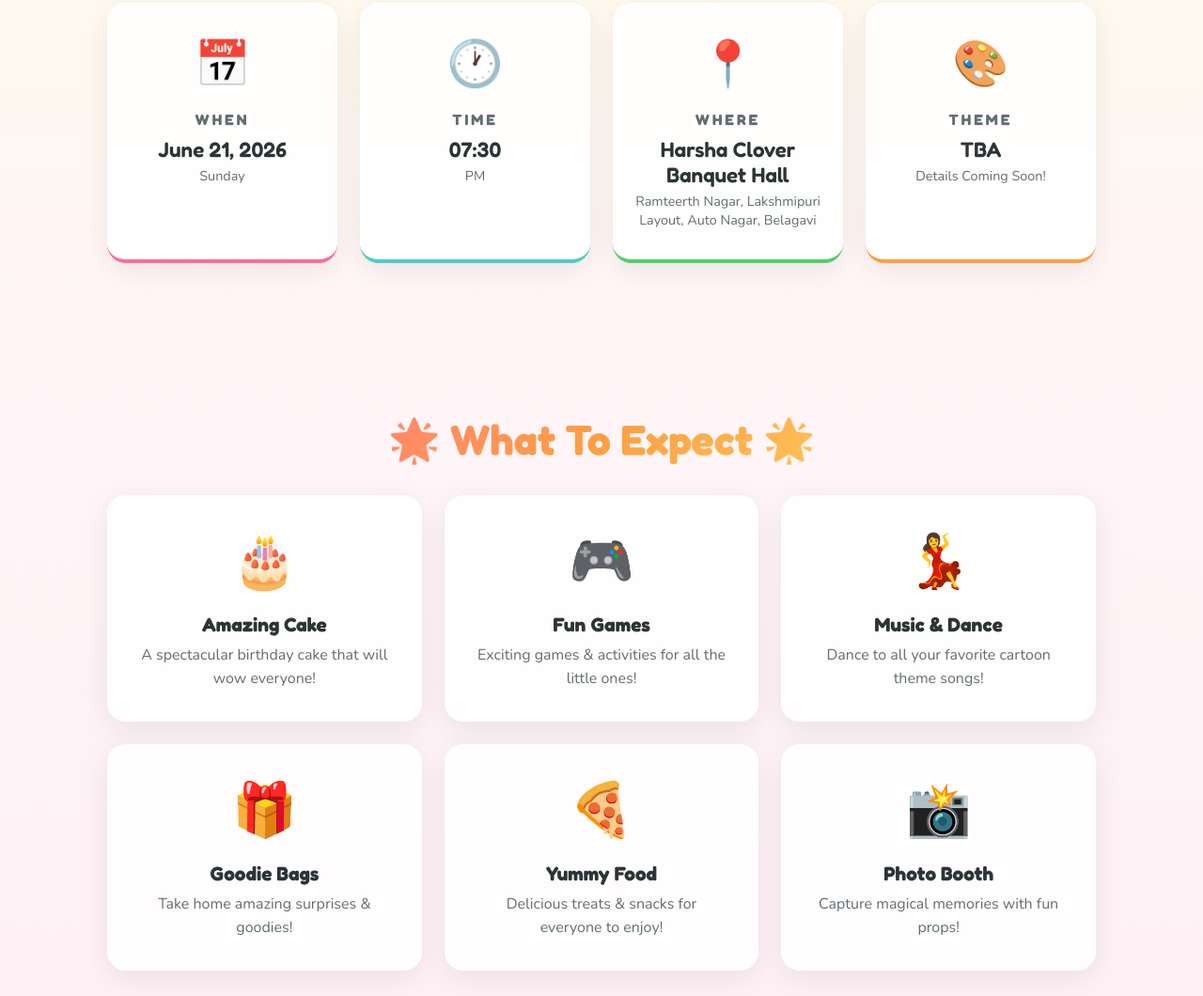
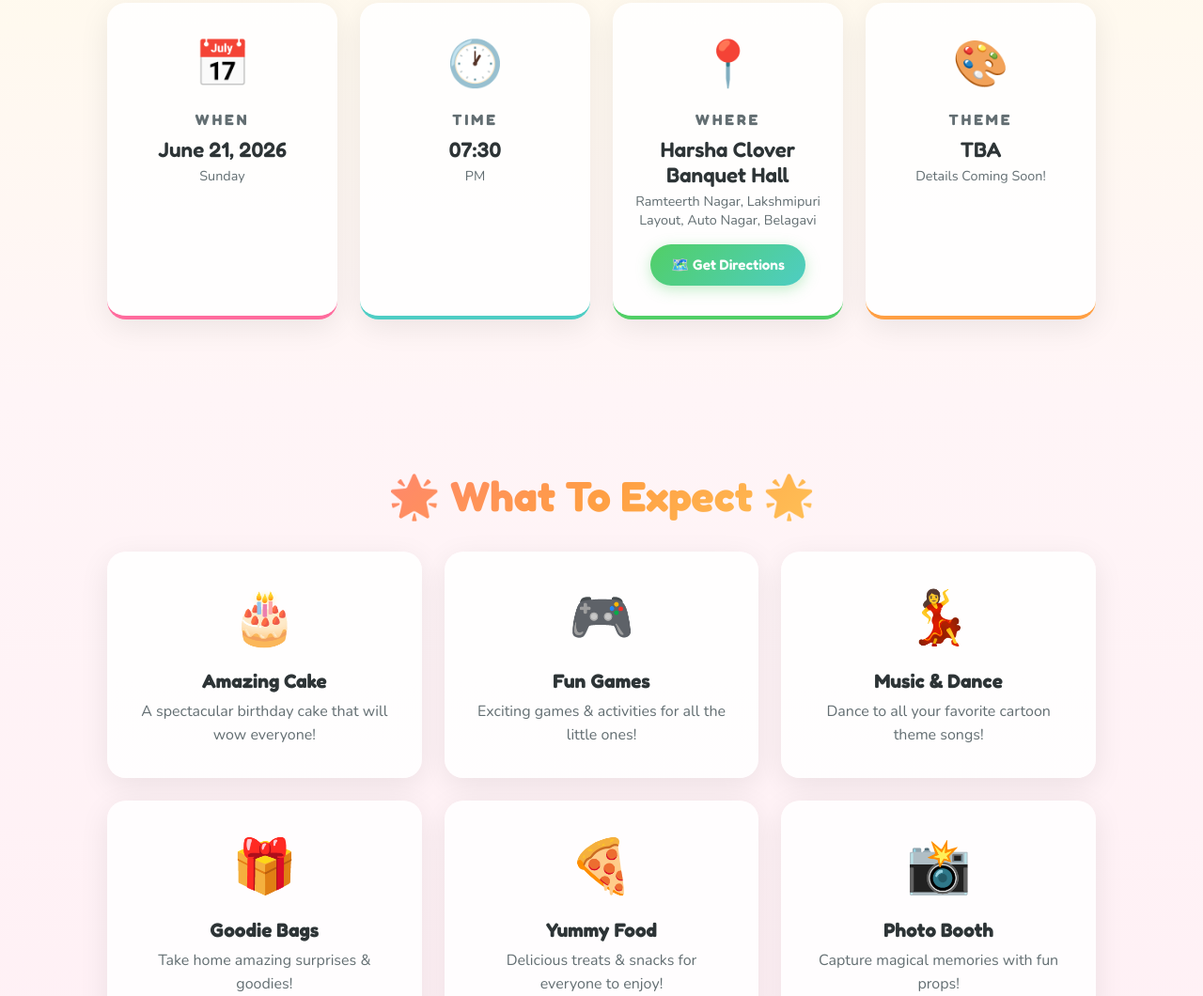
Before and after one commit to raikarshubham/shaurya_bday_invite, a plain HTML site: page index.html in a window 1280 px wide. Shown: the part 2208-3268 px from the top of the page at 94% size. Drawn offline with nearby package versions, Linux system fonts and the light colour scheme.

Commit message:
directions

```diff
--- a/index.html
+++ b/index.html
@@ -198,6 +198,11 @@
                     <h3>Where</h3>
                     <p class="detail-value">Harsha Clover Banquet Hall</p>
                     <p class="detail-sub">Ramteerth Nagar, Lakshmipuri Layout, Auto Nagar, Belagavi</p>
+                    <a href="https://www.google.com/maps/search/?api=1&query=Harsha+Clover+Banquet+Hall+Ramteerth+Nagar+Lakshmipuri+Layout+Auto+Nagar+Belagavi"
+                       target="_blank" rel="noopener noreferrer"
+                       class="map-link-btn" id="map-directions-btn">
+                        🗺️ Get Directions
+                    </a>
                 </div>
                 <div class="detail-card" id="detail-theme" style="--accent: var(--orange)">
                     <div class="detail-icon">🎨</div>
--- a/style.css
+++ b/style.css
@@ -425,6 +425,24 @@ a { text-decoration:none; color:inherit; }
 
 .detail-sub { font-size: 0.9rem; color: var(--text-light); }
 
+.map-link-btn {
+  display: inline-flex; align-items: center; gap: 0.4rem;
+  margin-top: 1rem;
+  padding: 0.6rem 1.4rem;
+  background: linear-gradient(135deg, var(--green), var(--blue));
+  color: #fff; border-radius: 50px;
+  font-family: 'Fredoka', sans-serif;
+  font-size: 0.95rem; font-weight: 600;
+  box-shadow: 0 4px 15px rgba(81,207,102,0.35);
+  transition: all 0.3s ease;
+  text-decoration: none;
+  min-height: 44px;
+}
+.map-link-btn:hover {
+  transform: translateY(-3px) scale(1.05);
+  box-shadow: 0 8px 25px rgba(81,207,102,0.5);
+}
+
 /* ========== WHAT TO EXPECT ========== */
 .expect-section {
   padding: 5rem 1.5rem;
```
